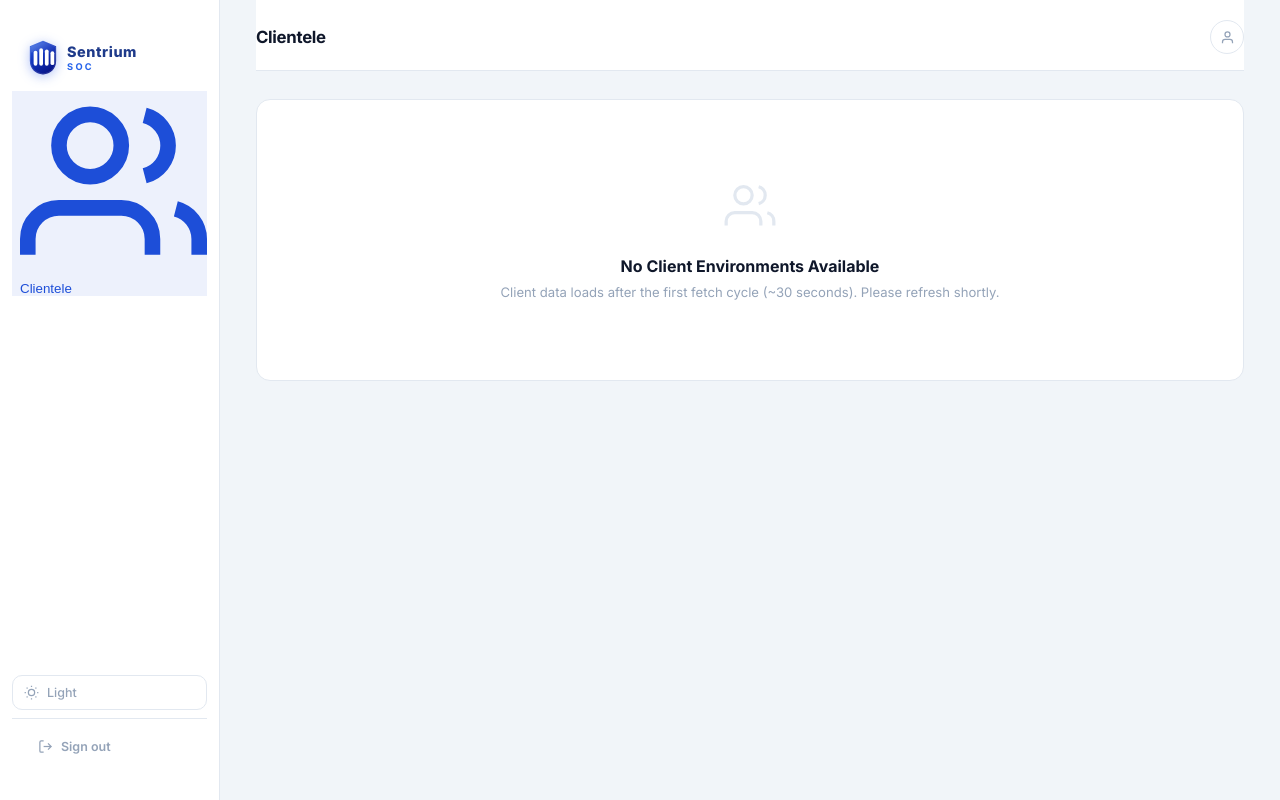
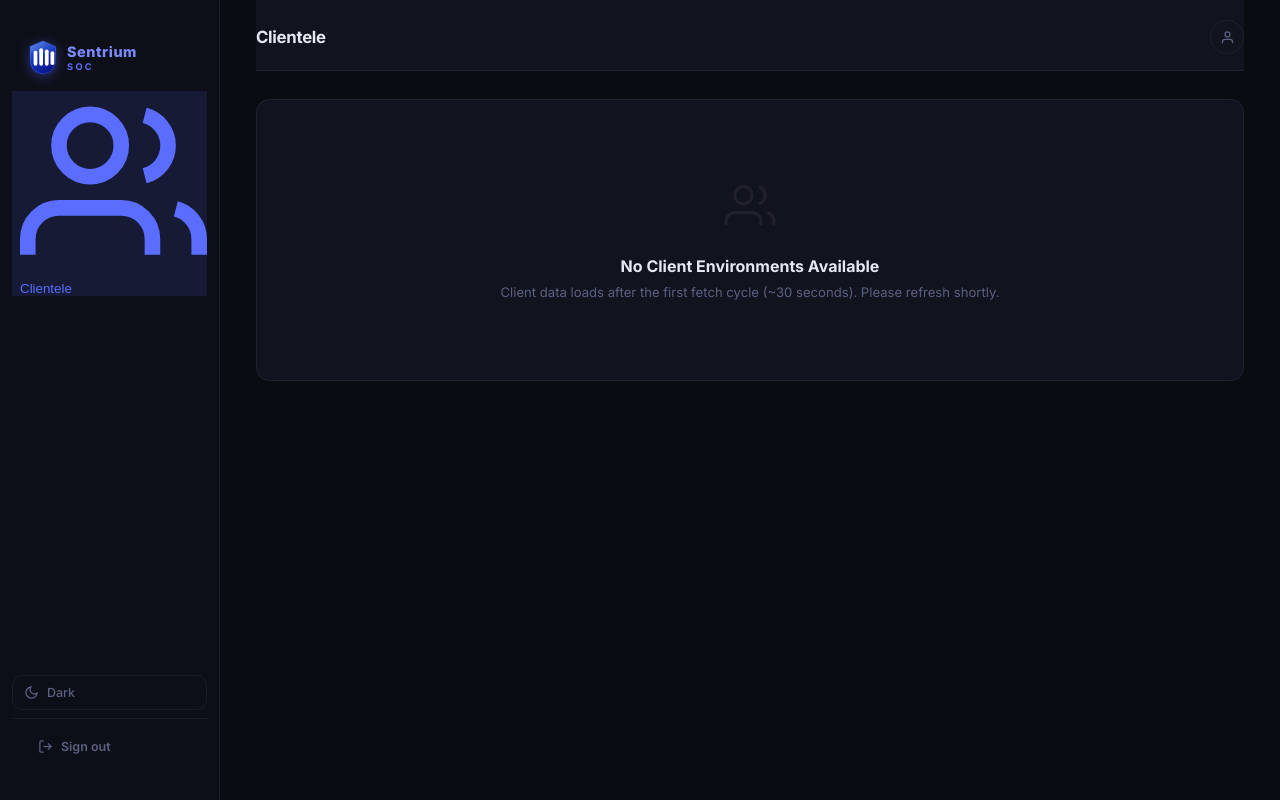
Before and after one commit to Olympiusss/Automation, a FastAPI app: template soc_dashboard/templates/analyst.html in a window 1280 px wide. Run offline with FastAPI, Linux system fonts and the light colour scheme; the template is opened without the code that fills it, so the values that code supplies are empty; some libraries are stand-ins or nearby versions.

Commit message:
fix: restore analyst Clientele to dark mode, brighter hero gradient, separate theme key

```diff
--- a/soc_dashboard/templates/analyst.html
+++ b/soc_dashboard/templates/analyst.html
@@ -1,5 +1,5 @@
 <!DOCTYPE html>
-<html lang="en" data-theme="light">
+<html lang="en" data-theme="dark">
 <head>
 <meta charset="UTF-8"><meta name="viewport" content="width=device-width,initial-scale=1.0">
 <title>Sentrium SOC — Clientele</title>
@@ -15,7 +15,7 @@
 
 /* ── hero band ── */
 .clientele-hero {
-    background: linear-gradient(135deg, #0F2261 0%, #1D4ED8 55%, #1E3A8A 100%);
+    background: linear-gradient(135deg, #1A3ABF 0%, #2563EB 55%, #1E40AF 100%);
     border-radius: var(--radius-lg);
     padding: 36px 40px;
     margin: 28px 0 24px;
@@ -423,10 +423,10 @@
 
 <script>
 // Theme
-function getTheme() { return localStorage.getItem('soc-theme') || 'light'; }
+function getTheme() { return localStorage.getItem('soc-theme-analyst') || 'dark'; }
 function setTheme(t) {
     document.documentElement.setAttribute('data-theme', t);
-    localStorage.setItem('soc-theme', t);
+    localStorage.setItem('soc-theme-analyst', t);
     const di = document.getElementById('theme-icon-dark');
     const li = document.getElementById('theme-icon-light');
     const lb = document.getElementById('theme-label');
```
